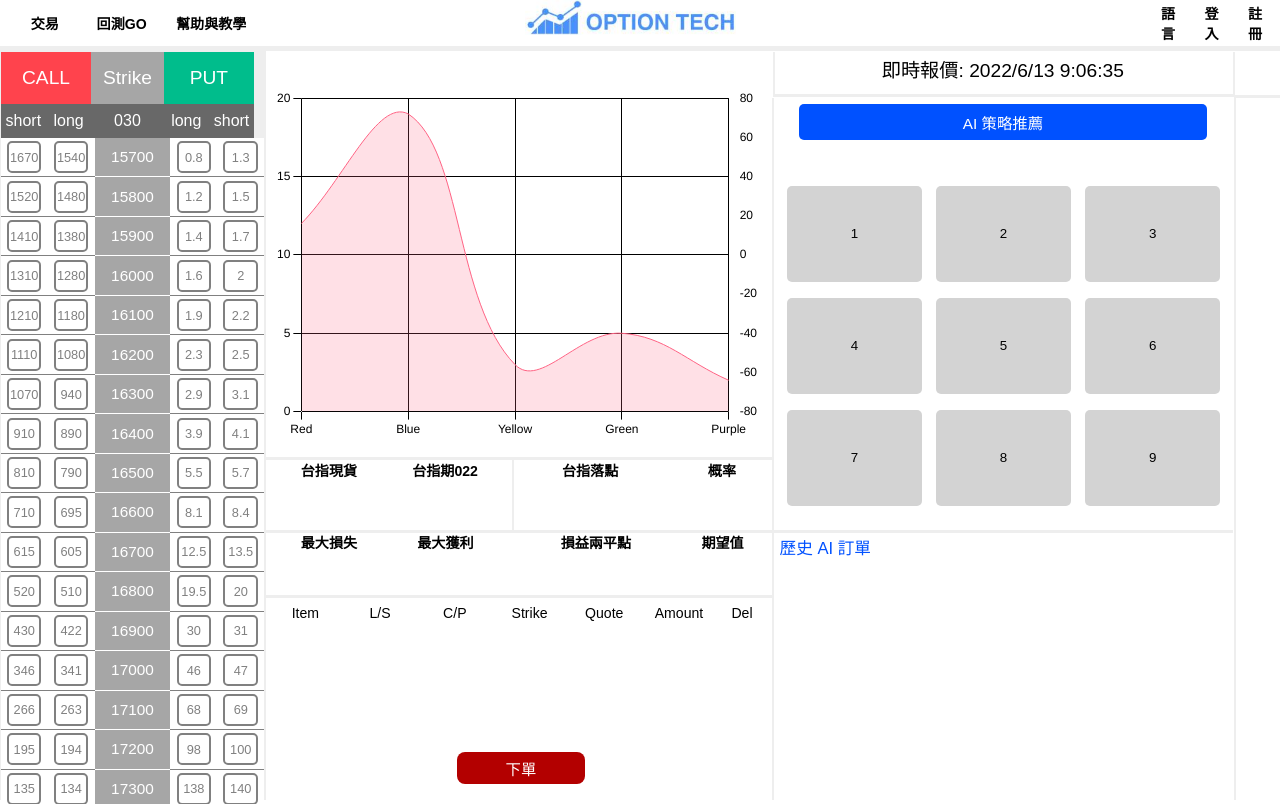
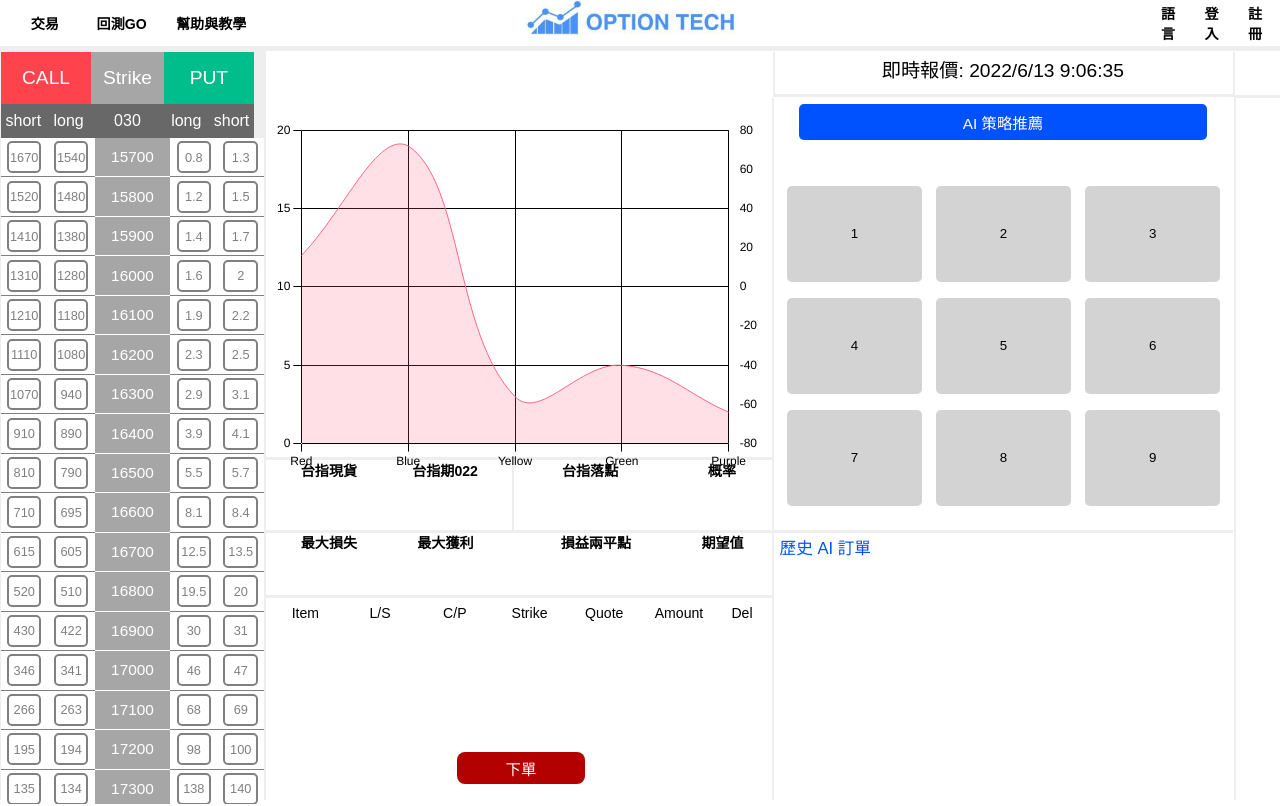
Before and after one commit to MDFK8787/Option-Tech, a plain HTML site: page index.html in a window 1280 px wide. Drawn offline with nearby package versions, Linux system fonts and the light colour scheme.

Commit message:
Update chart&clock.css

```diff
--- a/css/chart&clock.css
+++ b/css/chart&clock.css
@@ -1,6 +1,6 @@
 .chart-div{
     position: absolute;
-    top: 6.5vh;
+    top: 10.5vh;
     left: 20.7vw;
     width: 39.5vw;
     height: 50.4vh;
```
